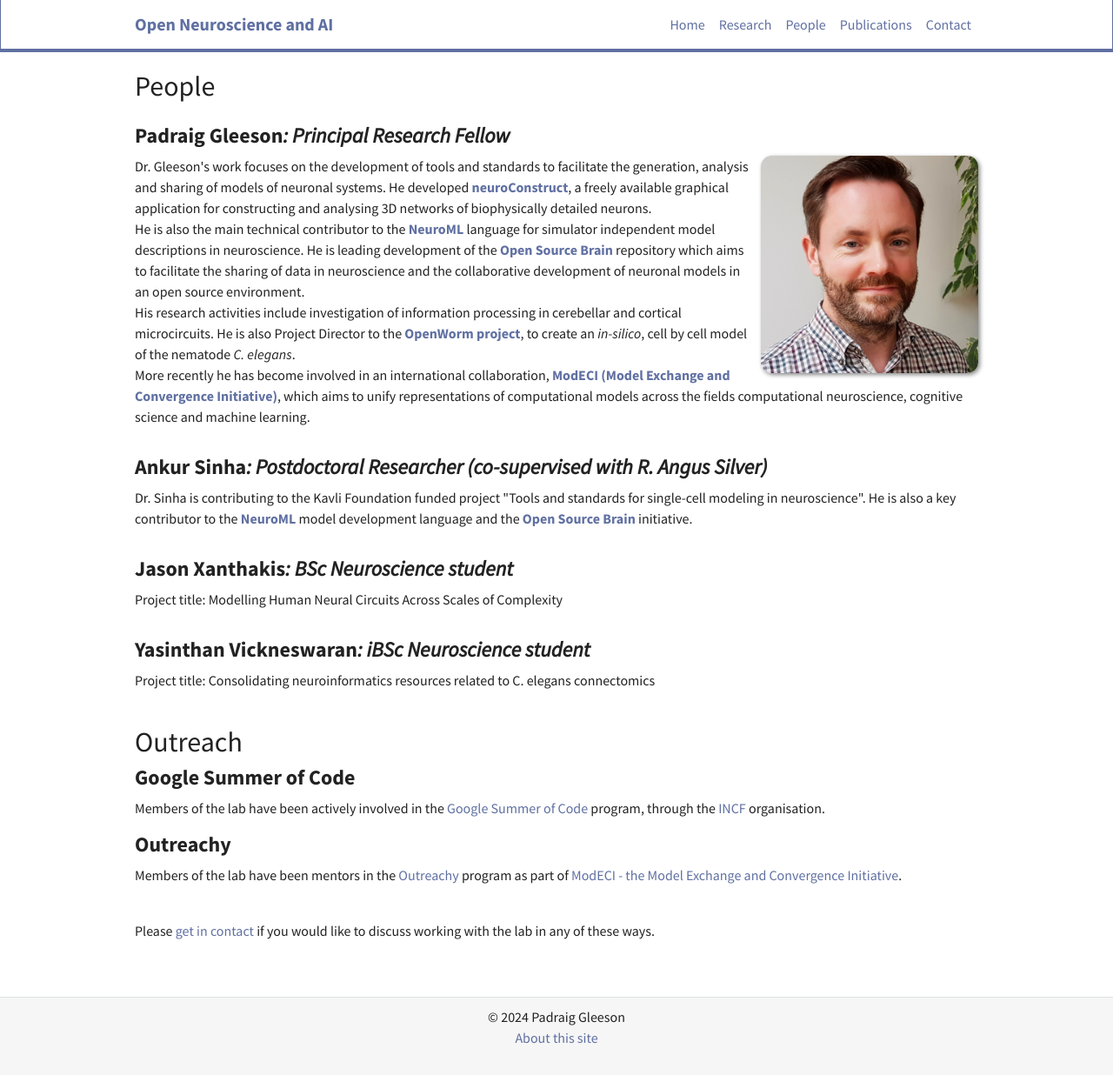
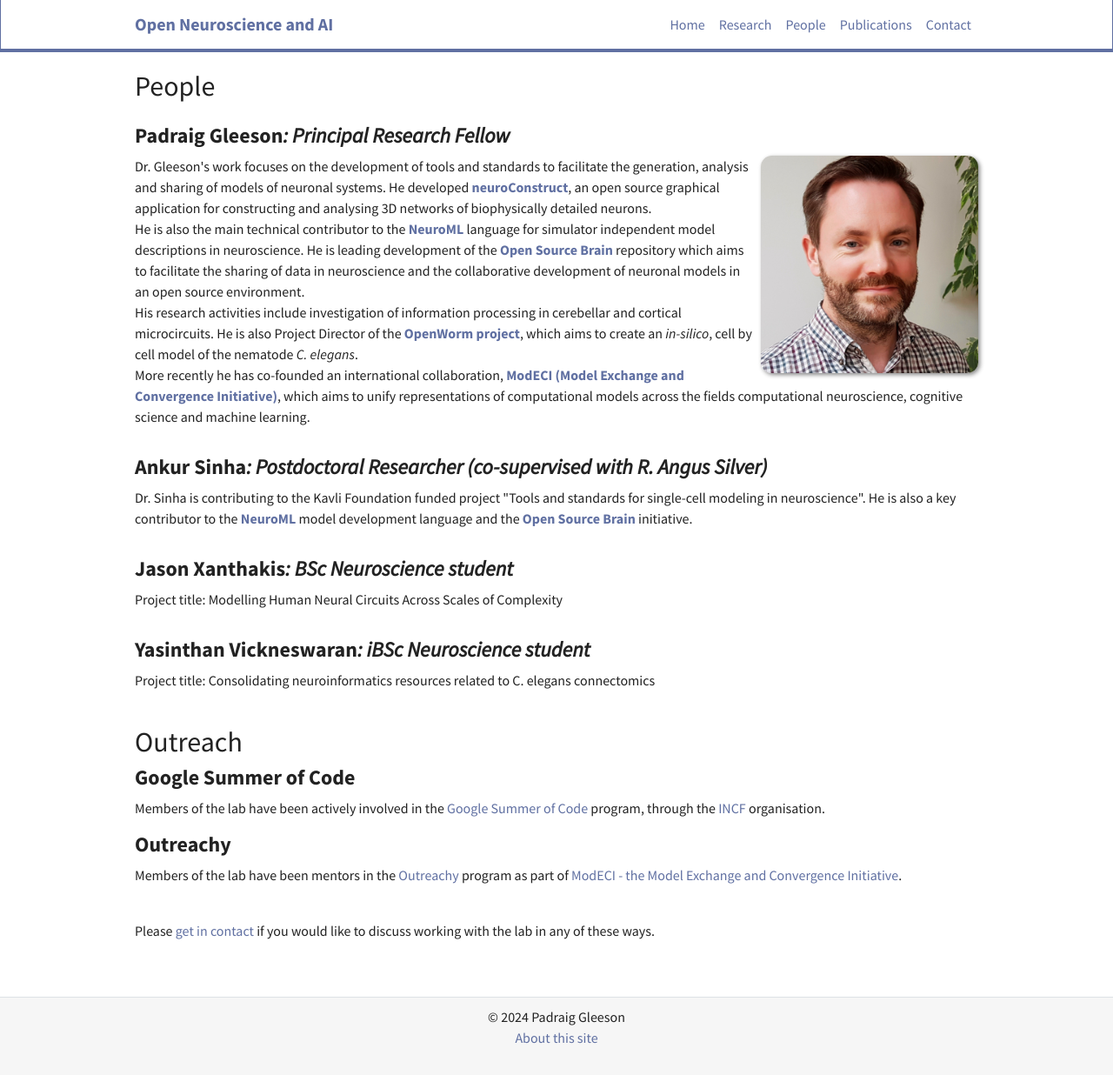
Before and after one commit to pgleeson/openneurolab, a Jekyll site: the page built from _pages/people.md, in a window 1280 px wide and 1236 px high. Shown: the whole window at 87% size. Built offline with Jekyll 4.4.1, drawn with Linux system fonts in a browser that asks for light colours; nearby versions of some CDN libraries.

Commit message:
Text tweaks

```diff
--- a/_data/people.yml
+++ b/_data/people.yml
@@ -1,6 +1,6 @@
 - name: Padraig Gleeson
   title: Principal Research Fellow
-  abstract: Dr. Gleeson's work focuses on the development of tools and standards to facilitate the generation, analysis and sharing of models of neuronal systems. He developed <a href="https://www.neuroconstruct.org"><b>neuroConstruct</b></a>, a freely available graphical application for constructing and analysing 3D networks of biophysically detailed neurons. <br/>He is also the main technical contributor to the <a href="/research#neuroml"><b>NeuroML</b></a> language for simulator independent model descriptions in neuroscience. He is leading development of the <a href="/research#osb"><b>Open Source Brain</b></a> repository which aims to facilitate the sharing of data in neuroscience and the collaborative development of neuronal models in an open source environment. <br/>His research activities include investigation of information processing in cerebellar and cortical microcircuits. He is also Project Director to the <a href="/research#openworm"><b>OpenWorm project</b></a>, to create an <i>in-silico</i>, cell by cell model of the nematode <i>C. elegans</i>. <br/>More recently he has become involved in an international collaboration, <a href="/research#mdf"><b>ModECI (Model Exchange and Convergence Initiative)</b></a>, which aims to unify representations of computational models across the fields computational neuroscience, cognitive science and machine learning.
+  abstract: Dr. Gleeson's work focuses on the development of tools and standards to facilitate the generation, analysis and sharing of models of neuronal systems. He developed <a href="https://www.neuroconstruct.org"><b>neuroConstruct</b></a>, an open source graphical application for constructing and analysing 3D networks of biophysically detailed neurons. <br/>He is also the main technical contributor to the <a href="/research#neuroml"><b>NeuroML</b></a> language for simulator independent model descriptions in neuroscience. He is leading development of the <a href="/research#osb"><b>Open Source Brain</b></a> repository which aims to facilitate the sharing of data in neuroscience and the collaborative development of neuronal models in an open source environment. <br/>His research activities include investigation of information processing in cerebellar and cortical microcircuits. He is also Project Director of the <a href="/research#openworm"><b>OpenWorm project</b></a>, which aims to create an <i>in-silico</i>, cell by cell model of the nematode <i>C. elegans</i>. <br/>More recently he has co-founded an international collaboration, <a href="/research#mdf"><b>ModECI (Model Exchange and Convergence Initiative)</b></a>, which aims to unify representations of computational models across the fields computational neuroscience, cognitive science and machine learning.
   photo: PGleeson.jpg
 
 - name: Ankur Sinha
```
Also changed, not shown: _pages/research.md (+2 -2 lines).
